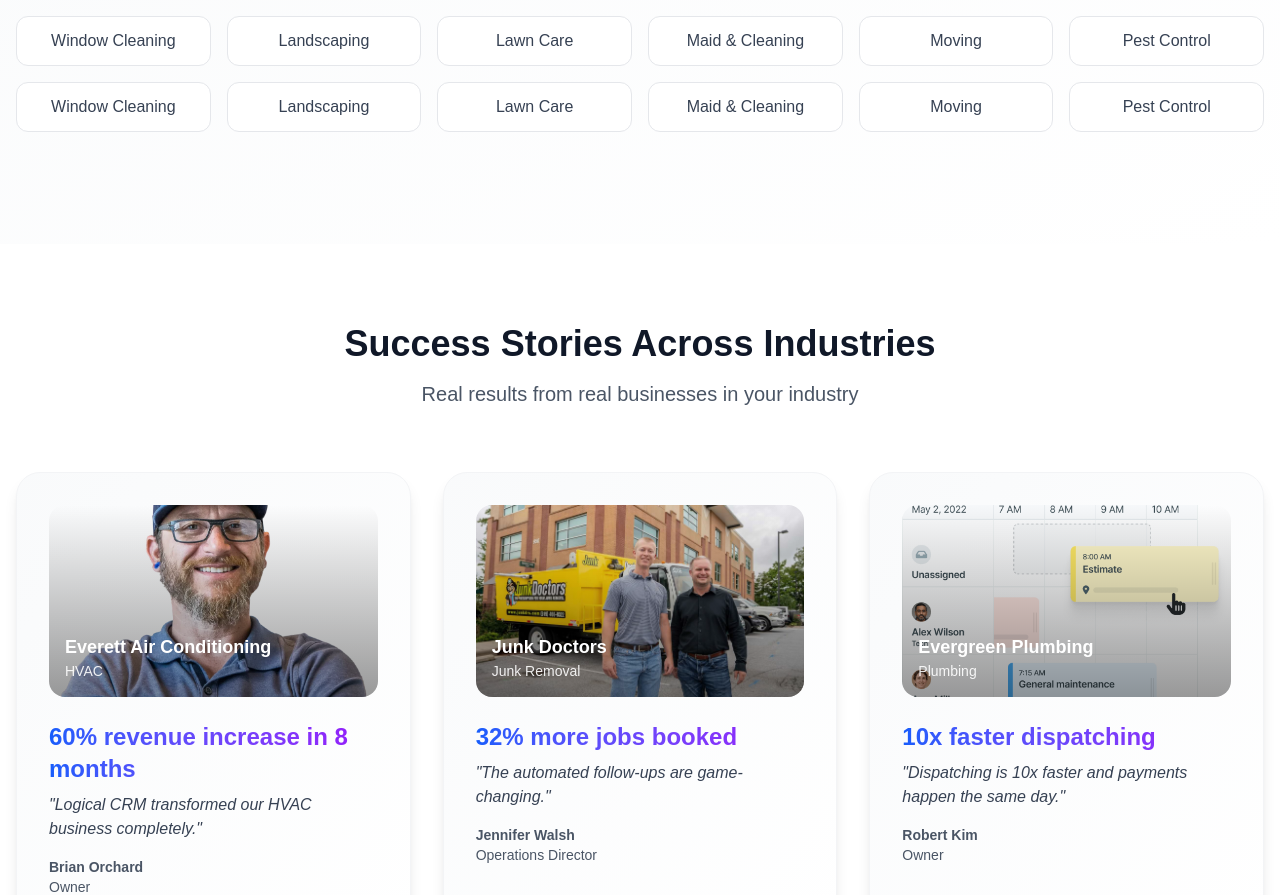
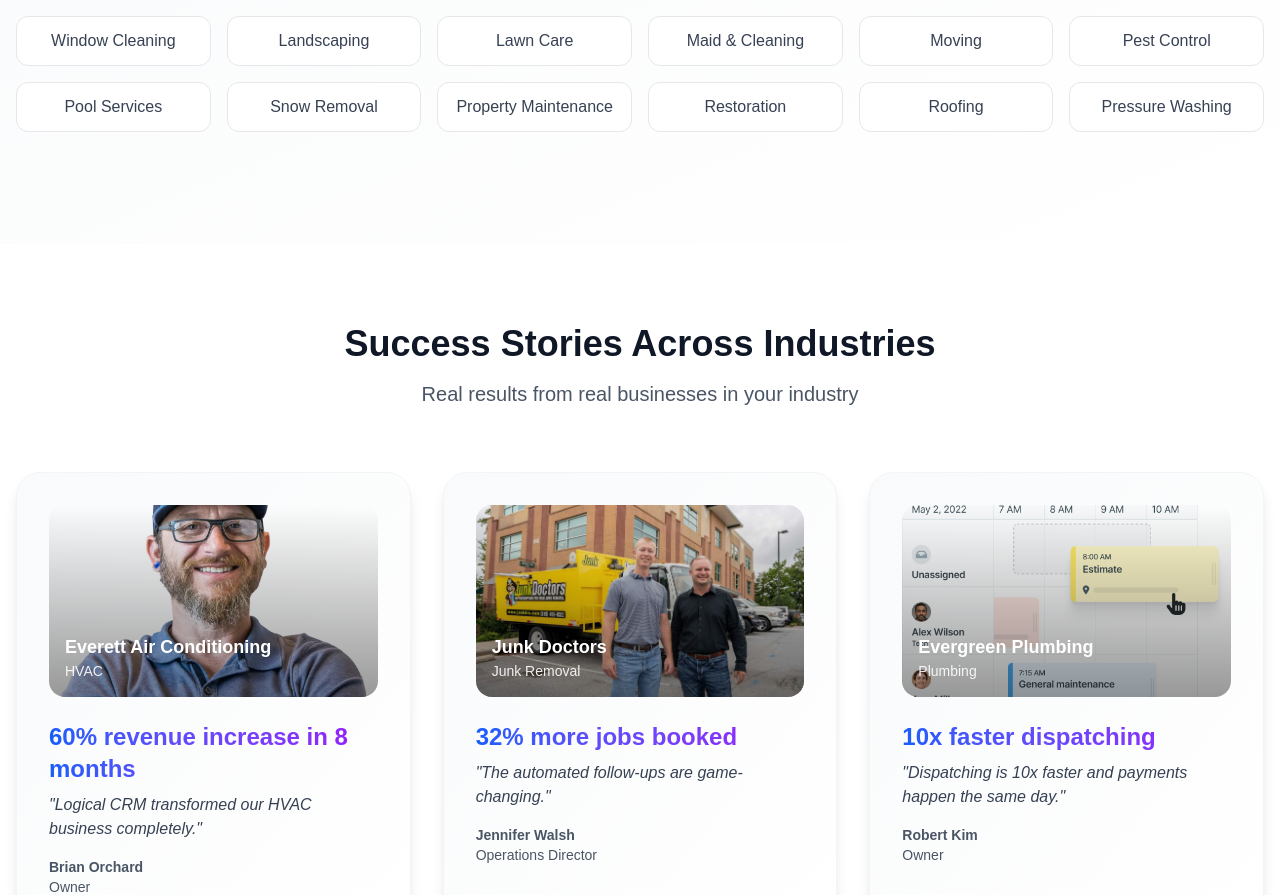
Before and after one commit to avico-global/Logical-CRM-branding-site, a Next.js app: page /industries in a window 1280 px wide. Shown: the part 1702-2597 px from the top of the page. Built offline with nearby package versions, Linux system fonts and the light colour scheme.

Commit message:
industry url updated

```diff
--- a/app/industries/page.jsx
+++ b/app/industries/page.jsx
@@ -505,15 +505,15 @@
                 "Maid & Cleaning",
                 "Moving",
                 "Pest Control",
-                "Window Cleaning",
-                "Landscaping",
-                "Lawn Care",
-                "Maid & Cleaning",
-                "Moving",
-                "Pest Control",
-              ].map((service, index) => (
+                "Pool Services",
+                "Snow Removal",
+                "Property Maintenance",
+                "Restoration",
+                "Roofing",
+                "Pressure Washing"
+              ].map((service) => (
                 <a
-                  key={index}
+                  key={service}
                   href={`/industry/${service
                     .toLowerCase()
                     .replace(/\s+/g, "-")}`}
--- a/components/Navbar.jsx
+++ b/components/Navbar.jsx
@@ -9,7 +9,7 @@
   {
     id: "hvac",
     name: "HVAC",
-    href: "/industries/hvac",
+    href: "/industry/hvac",
     description: "Heating & cooling solutions",
     icon: (
       <svg
@@ -51,7 +51,7 @@
   {
     id: "plumbing",
     name: "Plumbing",
-    href: "/industries/plumbing",
+    href: "/industry/plumbing",
     description: "Pipes, drains & water systems",
     icon: (
       <svg
@@ -86,7 +86,7 @@
   {
     id: "electrician",
     name: "Electrician",
-    href: "/industries/electricians",
+    href: "/industry/electricians",
     description: "Wiring & electrical services",
     icon: (
       <svg
@@ -108,7 +108,7 @@
   {
     id: "garage-door",
     name: "Garage Door",
-    href: "/industries/garage-door-repair",
+    href: "/industry/garage-door-repair",
     description: "Installation & repair services",
     icon: (
       <svg
@@ -143,7 +143,7 @@
   {
     id: "locksmith",
     name: "Locksmith",
-    href: "/industries/locksmith",
+    href: "/industry/locksmith",
     description: "Lock & security solutions",
     icon: (
       <svg
@@ -176,7 +176,7 @@
   {
     id: "junk-removal",
     name: "Junk Removal",
-    href: "/industries/junk-removal",
+    href: "/industry/junk-removal",
     description: "Cleanup & hauling services",
     icon: (
       <svg
@@ -344,7 +344,7 @@
   },
 ];
 
-const ProductItem = ({ item, onClick }) => {
+const ProductItem = ({ item, onClick, isClient }) => {
   const { name, href, icon, desc, colorScheme } = item;
   const { bg, textColor, hoverBg, textHover } = colorScheme;
 
@@ -357,7 +357,7 @@
       <div
         className={`w-8 h-8 ${bg} rounded-lg flex items-center justify-center ${hoverBg} transition-colors flex-shrink-0`}
       >
-        <i className={`${icon} ${textColor} text-sm`}></i>
+        {isClient && <i className={`${icon} ${textColor} text-sm`}></i>}
       </div>
       <div>
         <div
@@ -371,14 +371,14 @@
   );
 };
 
-const AllProductsButton = ({ onClick }) => (
+const AllProductsButton = ({ onClick, isClient }) => (
   <Link
     href="/products"
     className="flex items-start gap-3 no-underline p-3 rounded-lg hover:bg-gray-100 transition-all duration-200 group border border-gray-200 hover:border-gray-300"
     onClick={onClick}
   >
     <div className="w-8 h-8 bg-gray-100 rounded-lg flex items-center justify-center group-hover:bg-gray-200 transition-colors flex-shrink-0">
-      <i className="fas fa-th-large text-gray-600 text-sm"></i>
+      {isClient && <i className="fas fa-th-large text-gray-600 text-sm"></i>}
     </div>
     <div>
       <div className="font-semibold text-gray-700 group-hover:text-gray-900 transition-colors">
@@ -475,7 +475,7 @@
   },
 ];
 
-const ResourceItem = ({ item, onClick }) => {
+const ResourceItem = ({ item, onClick, isClient }) => {
   const { name, href, icon, desc, badge, colorScheme } = item;
   const { bg, textColor, hoverBg, textHover } = colorScheme;
 
@@ -488,7 +488,7 @@
       <div
         className={`w-8 h-8 ${bg} rounded-lg flex items-center justify-center ${hoverBg} transition-colors flex-shrink-0`}
       >
-        <i className={`${icon} ${textColor} text-sm`}></i>
+        {isClient && <i className={`${icon} ${textColor} text-sm`}></i>}
       </div>
       <div className="flex-1">
         <div
@@ -507,14 +507,14 @@
   );
 };
 
-const AllResourcesButton = ({ onClick }) => (
+const AllResourcesButton = ({ onClick, isClient }) => (
   <Link
     href="/resources"
     className="flex items-start gap-3 no-underline p-3 rounded-lg hover:bg-gray-100 transition-all duration-200 group border border-gray-200 hover:border-gray-300 relative"
     onClick={onClick}
   >
     <div className="w-8 h-8 bg-gray-100 rounded-lg flex items-center justify-center group-hover:bg-gray-200 transition-colors flex-shrink-0">
-      <i className="fas fa-archive text-gray-600 text-sm"></i>
+      {isClient && <i className="fas fa-archive text-gray-600 text-sm"></i>}
     </div>
     <div className="flex-1">
       <div className="font-semibold text-gray-700 group-hover:text-gray-900 transition-colors flex items-center gap-2">
@@ -612,7 +612,7 @@
   },
 ];
 
-const CompanyItem = ({ item, onClick }) => {
+const CompanyItem = ({ item, onClick, isClient }) => {
   const { name, href, icon, desc, colorScheme } = item;
   const { bg, textColor, hoverBg, textHover } = colorScheme;
 
@@ -625,7 +625,7 @@
       <div
         className={`w-8 h-8 ${bg} rounded-lg flex items-center justify-center ${hoverBg} transition-colors flex-shrink-0`}
       >
-        <i className={`${icon} ${textColor} text-sm`}></i>
+        {isClient && <i className={`${icon} ${textColor} text-sm`}></i>}
       </div>
       <div className="flex-1">
         <div
@@ -685,12 +685,20 @@
 };
 
 const Navbar = () => {
+  // Hydration guard
+  const [isClient, setIsClient] = useState(false);
+
   // State
   const [industriesOpen, setIndustriesOpen] = useState(false);
   const [productsOpen, setProductsOpen] = useState(false);
   const [resourcesOpen, setResourcesOpen] = useState(false);
   const [companyOpen, setCompanyOpen] = useState(false);
   const [mobileMenuOpen, setMobileMenuOpen] = useState(false);
+
+  // Effect to set client-side flag
+  useEffect(() => {
+    setIsClient(true);
+  }, []);
 
   // Refs
   const dropdownRef = useRef(null);
@@ -888,9 +896,10 @@
                           key={product.id}
                           item={product}
                           onClick={handleDropdownLinkClick}
+                          isClient={isClient}
                         />
                       ))}
-                      <AllProductsButton onClick={handleDropdownLinkClick} />
+                      <AllProductsButton onClick={handleDropdownLinkClick} isClient={isClient} />
                     </div>
                   </div>
                 </div>
@@ -932,9 +941,10 @@
                           key={resource.id}
                           item={resource}
                           onClick={handleDropdownLinkClick}
+                          isClient={isClient}
                         />
                       ))}
-                      <AllResourcesButton onClick={handleDropdownLinkClick} />
+                      <AllResourcesButton onClick={handleDropdownLinkClick} isClient={isClient} />
                     </div>
                   </div>
                 </div>
@@ -976,6 +986,7 @@
                           key={company.id}
                           item={company}
                           onClick={handleDropdownLinkClick}
+                          isClient={isClient}
                         />
                       ))}
                     </div>
```
